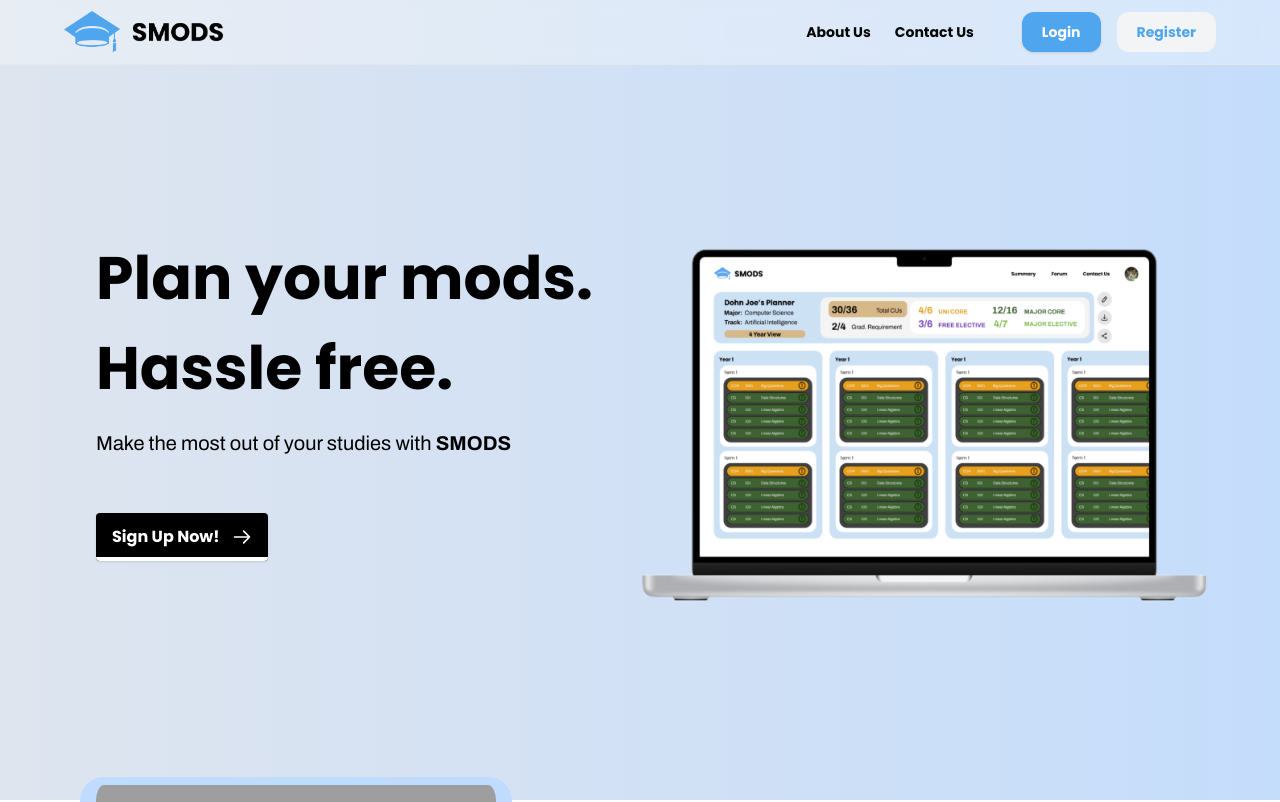
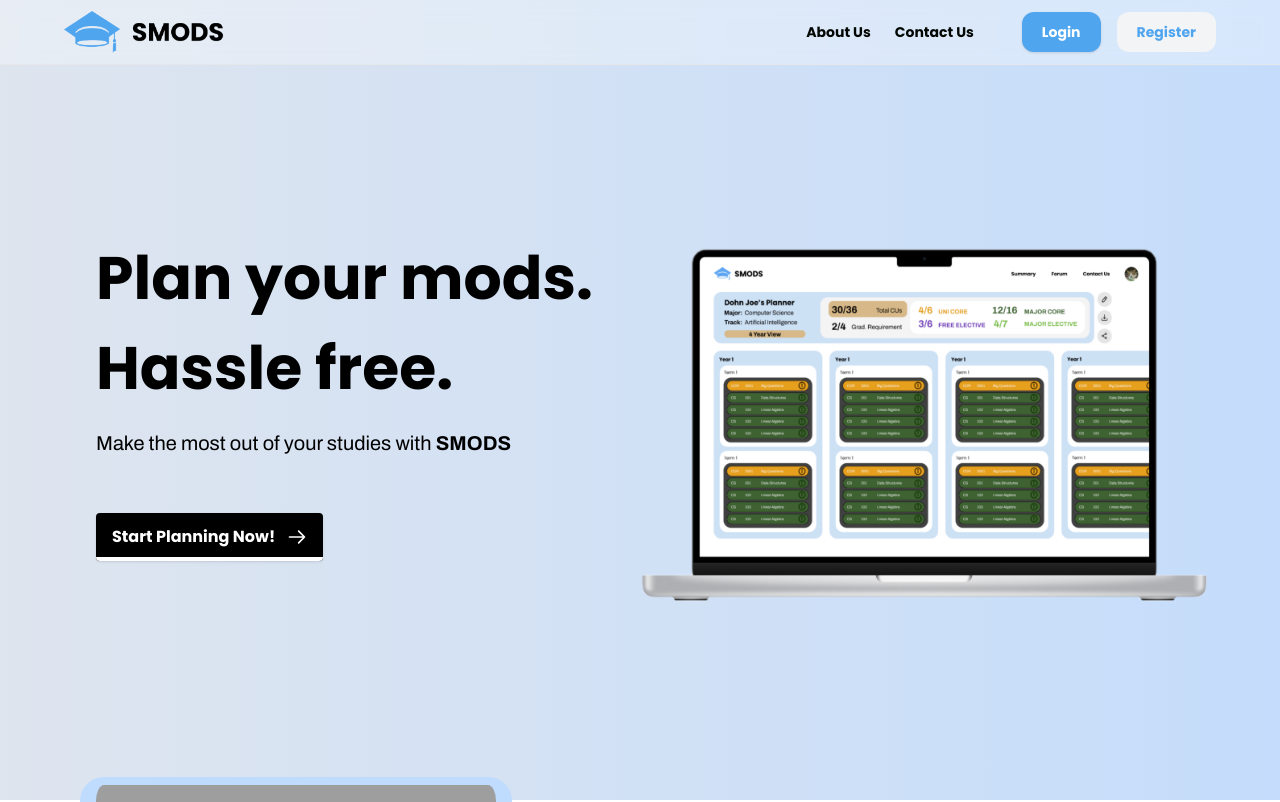
Before and after one commit to mattw23n/smods, a React (Create React App) app in the folder frontend/: page / in a window 1280 px wide. Shown: the top 802 px of the page. Built offline with nearby package versions, Linux system fonts and the light colour scheme; grey boxes are pictures that could not be loaded.

Commit message:
Update sign up now button

```diff
--- a/frontend/src/pages/landing.jsx
+++ b/frontend/src/pages/landing.jsx
@@ -1,4 +1,4 @@
-import React, { useEffect, useRef, useState } from "react";
+import React, { useEffect, useRef, useState, useContext } from "react";
 import Laptop from "../images/prot_clean.png";
 import Header from "../components/header";
 import Footer from "../components/footer";
@@ -9,14 +9,14 @@
 import { Link } from 'react-router-dom';
 import Background from "../components/background";
 import { animate, useMotionValue, motion } from "framer-motion";
-import useMeasure from "react-use-measure"
+import useMeasure from "react-use-measure";
 import TestimonyCarousel from "../components/testimony";
+import { UserContext } from "../data/user";  // Import the UserContext
 
 const VerdioPart = () => {
     return (
         <>
             <div className="flex flex-col items-center mx-6 mt-8">
-
                 <h1 className="text-center text-4xl font-extrabold font-poppins py-2 mb-16 max-w-2xl">
                     Simplify your learning with us
                 </h1>
@@ -68,52 +68,49 @@
 }
 
 const PlanButton = () => {
+    const { user } = useContext(UserContext);
+
     return (
-        <div class="w-full h-40 flex items-center justify-left cursor-pointer">
-            <Link class="relative inline-flex items-center justify-start py-3 pl-4 pr-12 overflow-hidden font-semibold shadow text-white font-poppins transition-all duration-150 ease-in-out rounded hover:pl-10 hover:pr-6 bg-black group"
-                  to="/signin">
-            <span
-                class="absolute bottom-0 left-0 w-full h-1 transition-all duration-150 ease-in-out bg-white group-hover:h-full"
-            ></span>
-                <span
-                    class="absolute right-0 pr-4 duration-200 ease-out group-hover:translate-x-12"
+        <div className="w-full h-40 flex items-center justify-left cursor-pointer">
+            <Link
+                className="relative inline-flex items-center justify-start py-3 pl-4 pr-12 overflow-hidden font-semibold shadow text-white font-poppins transition-all duration-150 ease-in-out rounded hover:pl-10 hover:pr-6 bg-black group"
+                to={user ? "/home" : "/signin"}
             >
+                <span className="absolute bottom-0 left-0 w-full h-1 transition-all duration-150 ease-in-out bg-white group-hover:h-full"></span>
+                <span className="absolute right-0 pr-4 duration-200 ease-out group-hover:translate-x-12">
                     <svg
                         xmlns="http://www.w3.org/2000/svg"
                         viewBox="0 0 24 24"
                         stroke="currentColor"
                         fill="none"
-                class="w-5 h-5 text-white"
+                        className="w-5 h-5 text-white"
                     >
                         <path
                             d="M14 5l7 7m0 0l-7 7m7-7H3"
-                    stroke-width="2"
-                    stroke-linejoin="round"
-                    stroke-linecap="round"
+                            strokeWidth="2"
+                            strokeLinejoin="round"
+                            strokeLinecap="round"
                         ></path>
                     </svg>
                 </span>
-                <span
-                    class="absolute left-0 pl-2.5 -translate-x-12 text-blue-500 group-hover:translate-x-0 ease-out duration-200"
-                >
+                <span className="absolute left-0 pl-2.5 -translate-x-12 text-blue-500 group-hover:translate-x-0 ease-out duration-200">
                     <svg
                         xmlns="http://www.w3.org/2000/svg"
                         viewBox="0 0 24 24"
                         stroke="currentColor"
                         fill="none"
-                class="w-5 h-5 text-blue-400"
+                        className="w-5 h-5 text-blue-400"
                     >
                         <path
                             d="M14 5l7 7m0 0l-7 7m7-7H3"
-                    stroke-width="2"
-                    stroke-linejoin="round"
-                    stroke-linecap="round"
+                            strokeWidth="2"
+                            strokeLinejoin="round"
+                            strokeLinecap="round"
                         ></path>
                     </svg>
                 </span>
-                <span
-                    class="relative w-full text-left transition-colors duration-200 ease-in-out group-hover:text-black dark:group-hover:text-blue-400"
-                >Sign Up Now!
+                <span className="relative w-full text-left transition-colors duration-200 ease-in-out group-hover:text-black dark:group-hover:text-blue-400">
+                    Start Planning Now!
                 </span>
             </Link>
         </div>
@@ -151,14 +148,9 @@
         text: "TESTIMONY 6",
         author: "John Doe",
     },
-
-
 ];
 
-
 const Testimonials = () => {
-
-
     return (
         <section>
             <div className="mx-auto max-w-[1340px] px-4 py-12">
@@ -175,7 +167,6 @@
     );
 };
 
-
 function Hero() {
     return (
         <section className="">
@@ -188,7 +179,6 @@
                         Make the most out of your studies with <b>SMODS</b>
                     </p>
                     <PlanButton />
-
                 </div>
                 <div className="flex max-w-[600px] align-bottom">
                     <img src={Laptop} alt="mockup" className="w-full h-auto " />
@@ -225,14 +215,8 @@
                     <div>
                         <PlanButton />
                     </div>
-
                 </div>
-
             </div>
-
-
-
-
         </section>
     );
 }
```
Lines whose indentation alone changed are shown as unchanged.
